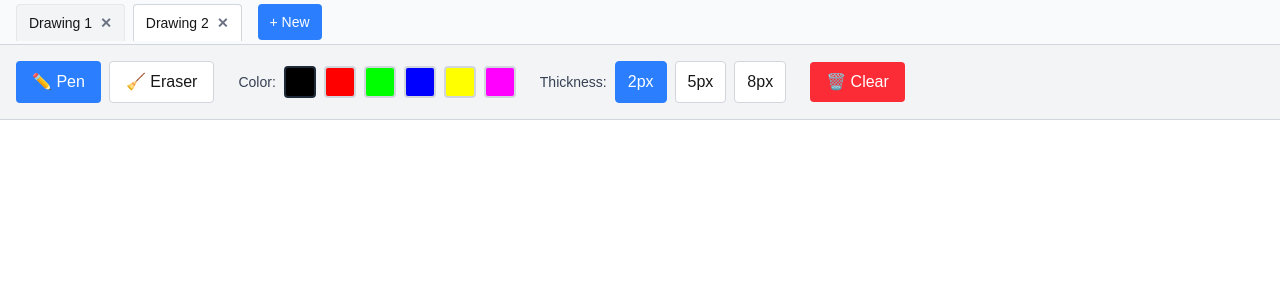
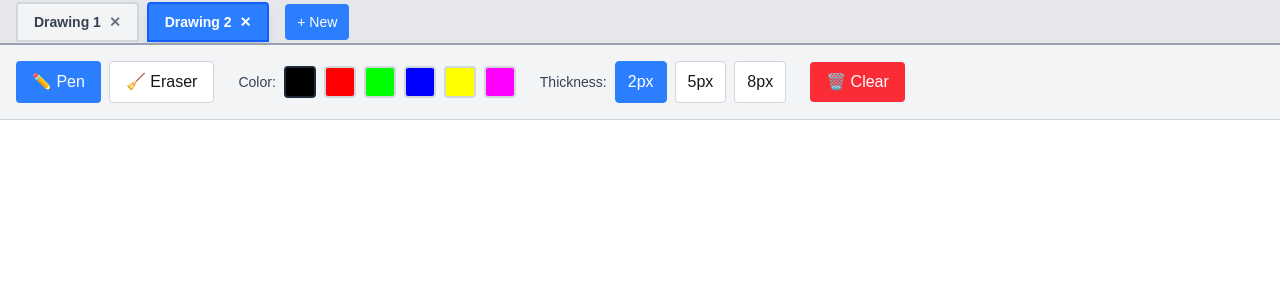
Before and after one commit to sanjdhar/whiteboard, a Next.js app: page / in a window 1280 px wide. Both pictures are taken after a click on the button "+ New". Shown: the top 300 px of the page. Built offline with nearby package versions, Linux system fonts and the light colour scheme.

Commit message:
Added bright blue color to make it clear which tab is active

```diff
--- a/app/components/Whiteboard.tsx
+++ b/app/components/Whiteboard.tsx
@@ -178,26 +178,30 @@ export default function Whiteboard() {
   return (
     <div className="w-full h-screen flex flex-col bg-white">
       {/* Tabs */}
-      <div className="bg-gray-50 border-b border-gray-300 flex items-center gap-2 px-4 py-2 overflow-x-auto">
+      <div className="bg-gray-200 border-b-2 border-gray-400 flex items-center gap-2 px-4 py-2 overflow-x-auto">
         {tabs.map((tab) => (
           <div
             key={tab.id}
-            className={`flex items-center gap-2 px-3 py-2 rounded-t border border-b-0 cursor-pointer transition ${
+            className={`flex items-center gap-2 px-4 py-2 rounded-t border-2 cursor-pointer transition ${
               activeTabId === tab.id
-                ? "bg-white border-gray-300"
-                : "bg-gray-100 border-gray-200 hover:bg-gray-200"
+                ? "bg-blue-500 text-white border-blue-600 shadow-lg"
+                : "bg-gray-100 border-gray-300 text-gray-700 hover:bg-gray-150"
             }`}
           >
             <button
               onClick={() => switchTab(tab.id)}
-              className="font-medium text-sm"
+              className="font-semibold text-sm"
             >
               {tab.name}
             </button>
             {tabs.length > 1 && (
               <button
                 onClick={() => closeTab(tab.id)}
-                className="text-gray-500 hover:text-red-500 font-bold text-sm"
+                className={`font-bold text-sm transition ${
+                  activeTabId === tab.id
+                    ? "text-white hover:text-gray-200"
+                    : "text-gray-500 hover:text-red-600"
+                }`}
               >
                 ✕
               </button>
```
